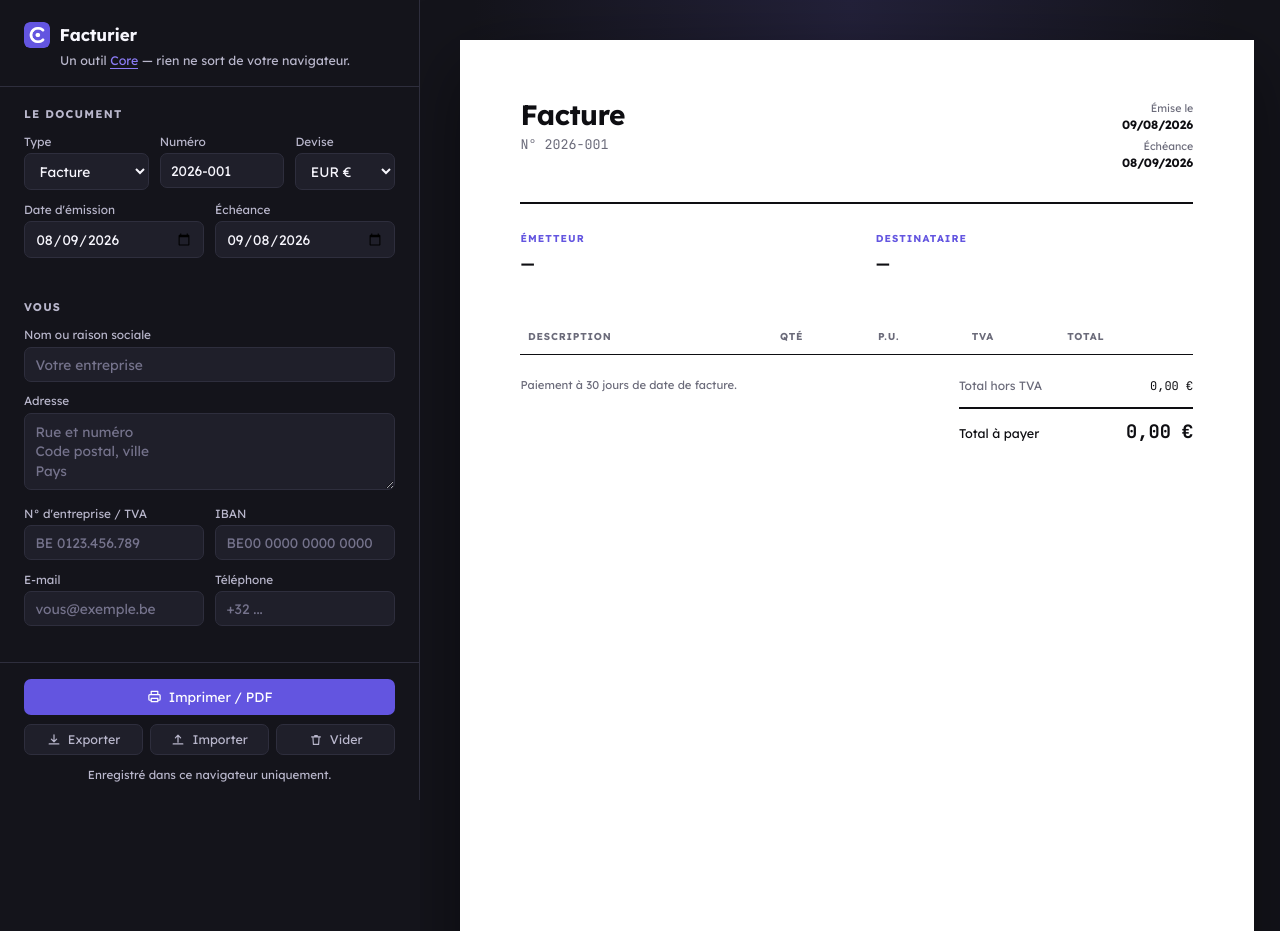
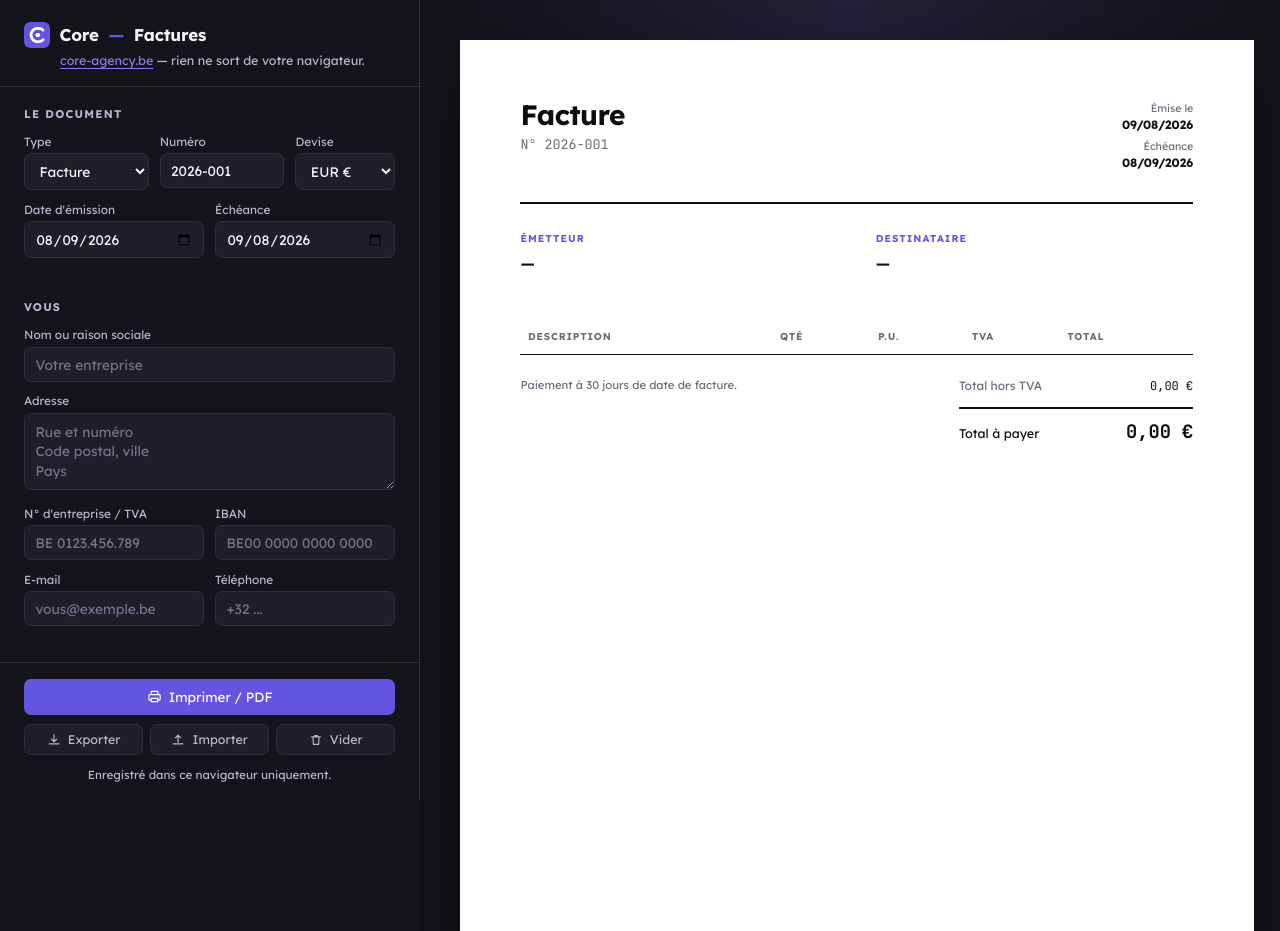
Before and after one commit to Core-Agency/facturier, a plain HTML site: page index.html in a window 1280 px wide. Shown: the top 931 px of the page. Drawn offline with Linux system fonts and the light colour scheme.

Commit message:
Renomme selon la convention « Core - X »
Depot renomme cote GitHub, liens de demo et de code repris partout, titre
de la page et en-tete de l application alignes.

GitHub n accepte pas d espace dans un nom de depot : l identifiant est
donc en minuscules avec tirets, et le nom AFFICHE partout — titre, README,
en-tete — porte la forme « Core - X » demandee.

```diff
--- a/css/facturier.css
+++ b/css/facturier.css
@@ -478,3 +478,5 @@ body {
      bandeau de franchise TVA devient invisible. */
   * { -webkit-print-color-adjust: exact; print-color-adjust: exact; }
 }
+
+.entete__tiret, .marque__tiret { color: #6355E0; }
--- a/index.html
+++ b/index.html
@@ -3,7 +3,7 @@
 <head>
 <meta charset="utf-8">
 <meta name="viewport" content="width=device-width, initial-scale=1">
-<title>Facturier — factures et devis, sans compte et sans serveur</title>
+<title>Core — Factures | factures et devis, sans compte et sans serveur</title>
 <meta name="description" content="Générateur de factures et de devis pour indépendants et petites entreprises belges. Tout se passe dans votre navigateur : aucune donnée n'est envoyée nulle part.">
 <meta name="theme-color" content="#14141B">
 <link rel="stylesheet" href="css/facturier.css">
@@ -29,10 +29,10 @@
       <h1 class="marque">
         <img class="marque__signe" src="img/core-mark-192.png" width="26" height="26"
              alt="" aria-hidden="true">
-        Facturier
+        Core <span class="marque__tiret">—</span> Factures
       </h1>
       <p class="marque__note">
-        Un outil <a class="marque__lien" href="https://core-agency.be" target="_blank" rel="noopener">Core</a>
+        <a class="marque__lien" href="https://core-agency.be" target="_blank" rel="noopener">core-agency.be</a>
         — rien ne sort de votre navigateur.
       </p>
     </header>
```
Also changed, not shown: 1 other file.
